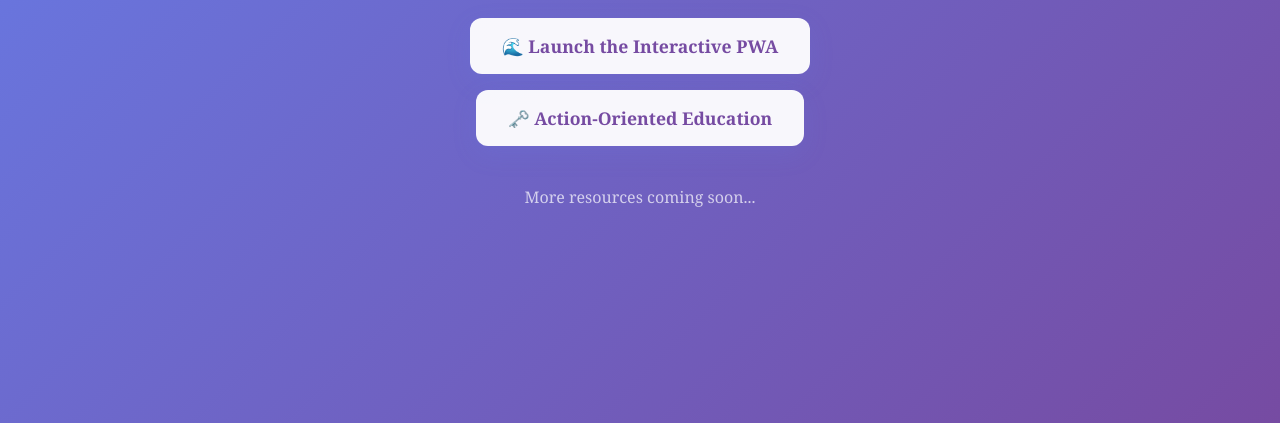
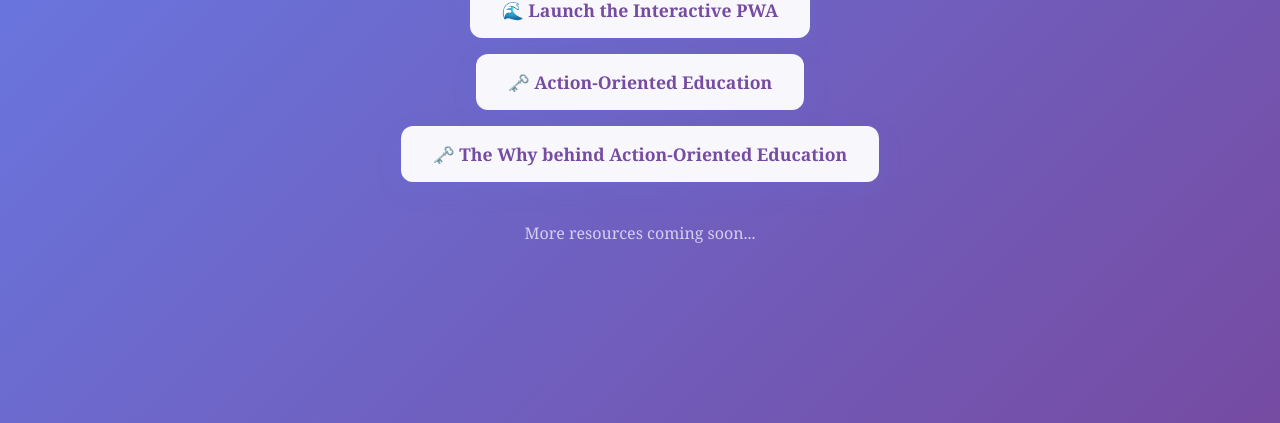
Before and after one commit to InnerversePortmanteau/LetLifeFlow, a plain HTML site: page index.html in a window 1280 px wide. Shown: the part 377-800 px from the top of the page. Drawn offline with Linux system fonts and the light colour scheme.

Commit message:
Update index.html

```diff
--- a/index.html
+++ b/index.html
@@ -66,6 +66,7 @@
         <div class="subtitle">The Art of Surrender and Self-Ownership</div>
         <a href="pwa.html">🌊 Launch the Interactive PWA</a>
         <a href="action_oriented_education.html">🗝️ Action-Oriented Education</a>
+        <a href="explainer.html">🗝️ The Why behind Action-Oriented Education</a>
         <div class="more-coming">More resources coming soon...</div>
     </div>
 </body>
```
